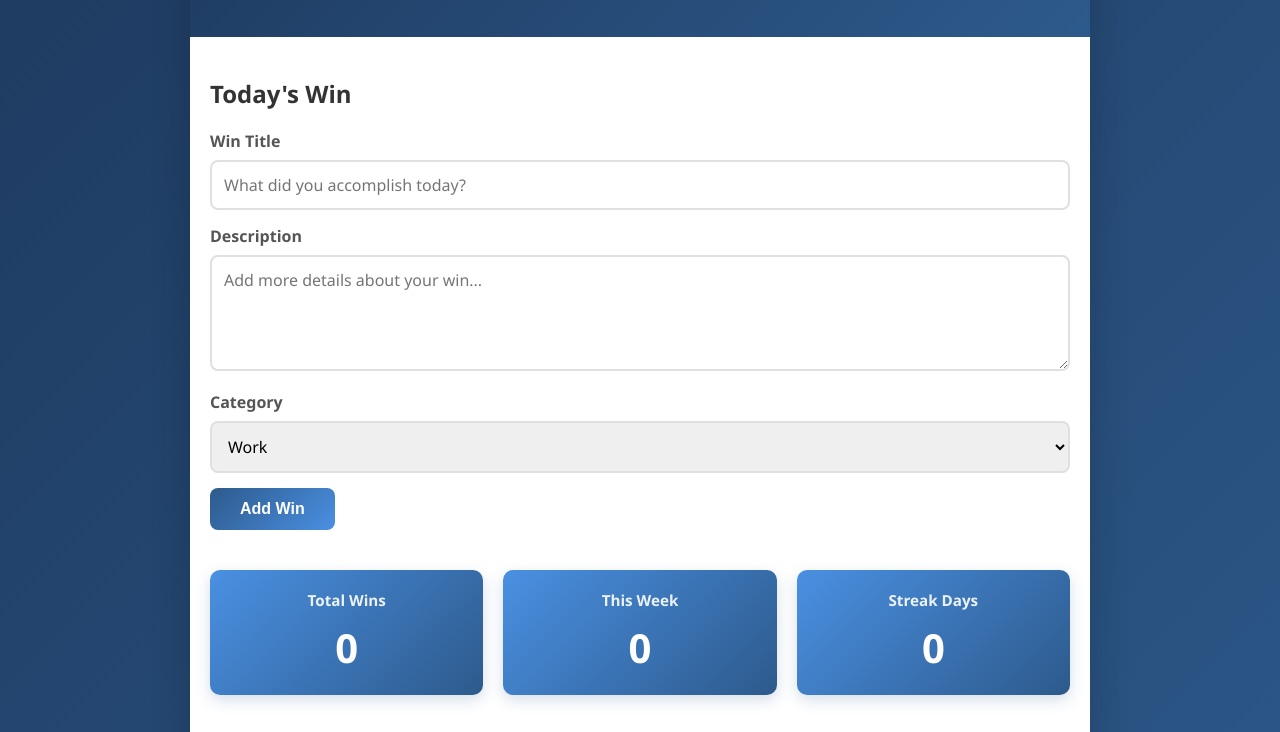
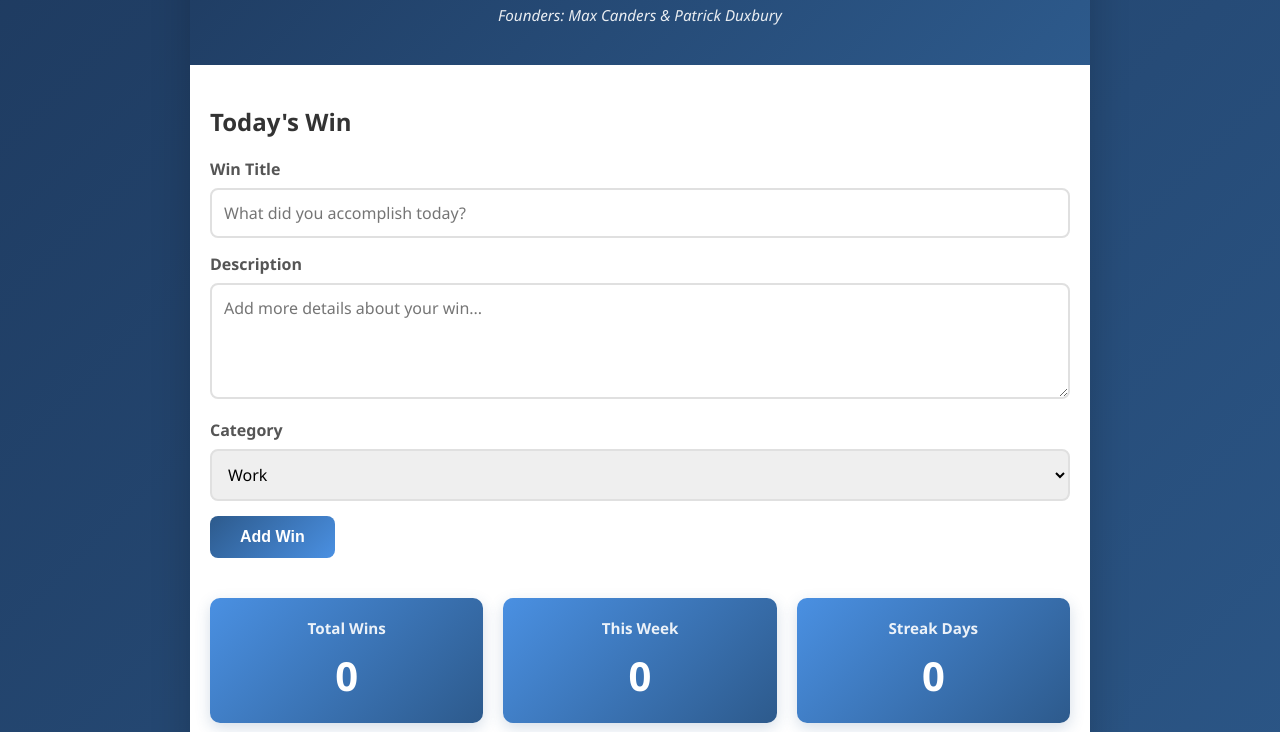
Before and after one commit to z2t4mmvvy8-coder/daily-win-journal-level-up-club, a plain HTML site: page index.html in a window 1280 px wide. Shown: the part 152-884 px from the top of the page. Drawn offline with Linux system fonts and the light colour scheme.

Commit message:
Docs: Add founders line under header (Max Canders & Patrick Duxbury)

```diff
--- a/index.html
+++ b/index.html
@@ -11,6 +11,7 @@
         <header>
             <h1>🏆 Daily Win Journal</h1>
             <p class="subtitle">Level Up Club - Track Your Daily Wins</p>
+            <p class="founders">Founders: Max Canders &amp; Patrick Duxbury</p>
         </header>
 
         <main>
--- a/styles.css
+++ b/styles.css
@@ -26,6 +26,14 @@ header {
     color: white;
     padding: 40px 20px;
     text-align: center;
+}
+
+.founders {
+    margin-top: 8px;
+    font-size: 0.95em;
+    opacity: 0.95;
+    font-style: italic;
+    color: rgba(255,255,255,0.95);
 }
 
 header h1 {
```
